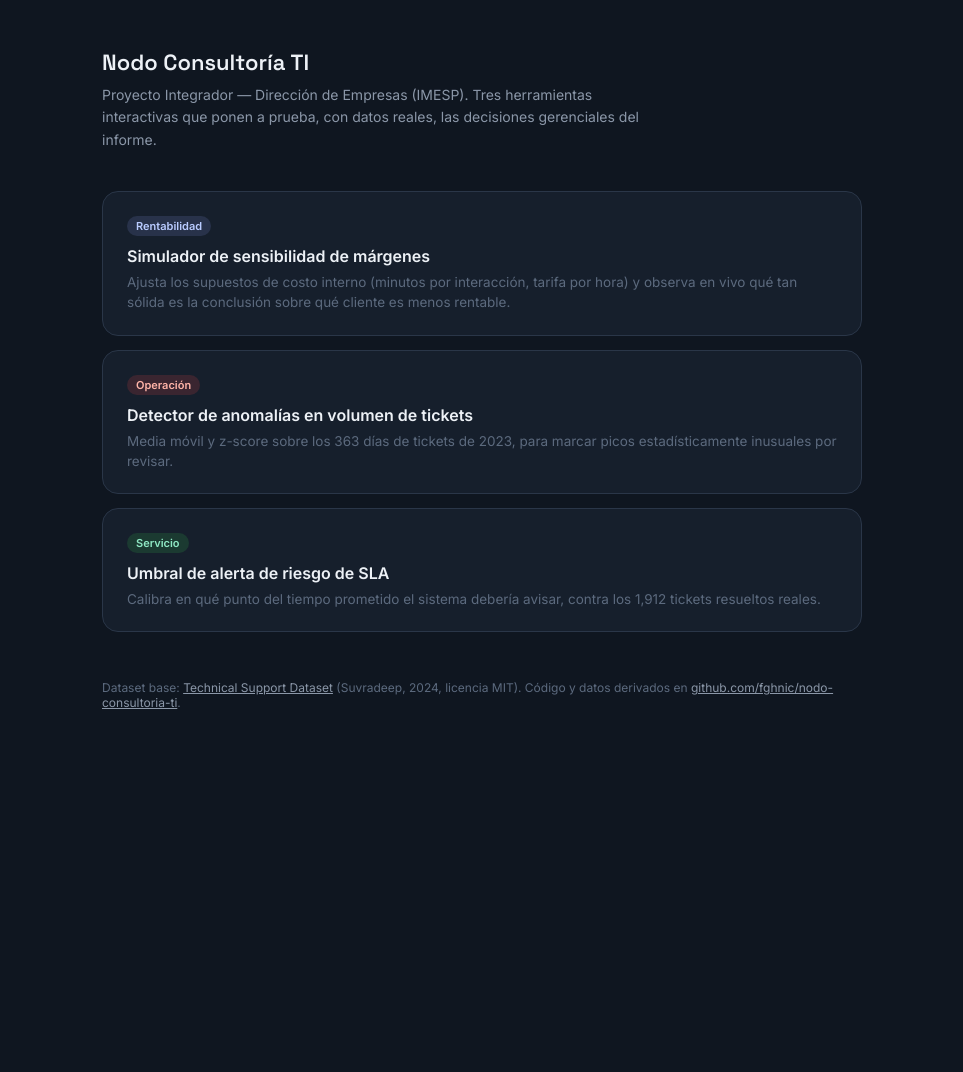
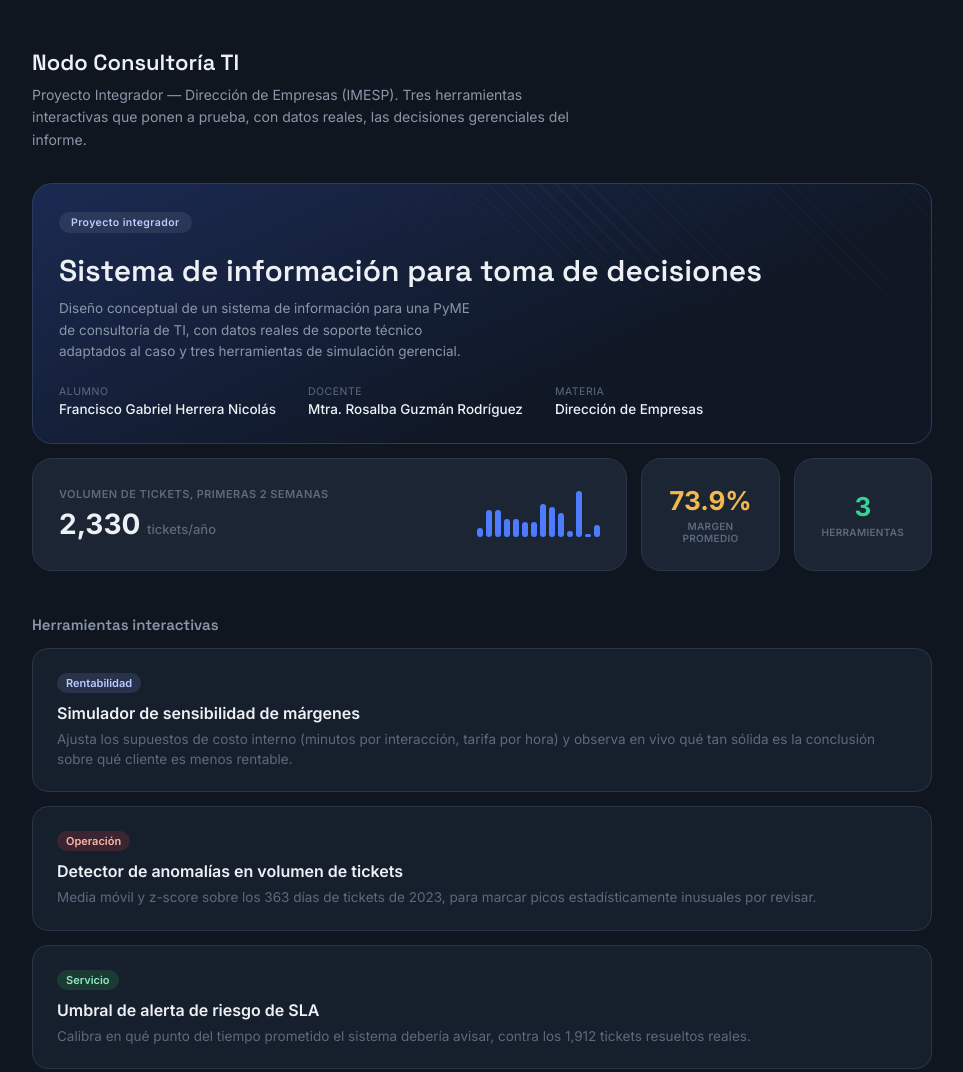
Before and after one commit to fghnic/nodo-consultoria-ti, a plain HTML site: page docs/index.html in a window 1280 px wide. Shown: the top 1072 px of the page, without its empty margins (158-1121 px from the left). Before the commit the page ends 800 px from the top, so only its background shows below. Drawn offline with Linux system fonts and the light colour scheme.

Commit message:
actualizacion de pagina con cambios en el index.html y se agrega archivo .DS_Store

```diff
--- a/docs/index.html
+++ b/docs/index.html
@@ -9,13 +9,62 @@
   :root {
     --bg: #0F1620; --panel: #161F2C; --card: #1B2534; --border: #2A3648;
     --text: #EDF1F6; --text-muted: #8B97A8; --text-faint: #5C6A7E;
-    --blue: #4F7CFF; --coral: #FF6B5C; --green: #34D399;
+    --blue: #4F7CFF; --coral: #FF6B5C; --green: #34D399; --amber: #F5B84F;
   }
   * { box-sizing: border-box; }
-  body { background: var(--bg); color: var(--text); font-family: 'Inter', -apple-system, sans-serif; margin: 0; padding: 48px 32px; }
-  .wrap { max-width: 760px; margin: 0 auto; }
+  body { background: var(--bg); color: var(--text); font-family: 'Inter', -apple-system, sans-serif; margin: 0; padding: 48px 32px 64px; }
+  .wrap { max-width: 900px; margin: 0 auto; }
   .brand { font-family: 'Space Grotesk', sans-serif; font-size: 22px; font-weight: 600; }
-  .subtitle { font-size: 14px; color: var(--text-muted); margin: 8px 0 40px; max-width: 560px; line-height: 1.6; }
+  .subtitle { font-size: 14px; color: var(--text-muted); margin: 8px 0 32px; max-width: 560px; line-height: 1.6; }
+
+  .bento {
+    display: grid;
+    grid-template-columns: repeat(6, 1fr);
+    grid-auto-rows: minmax(90px, auto);
+    gap: 14px;
+    margin-bottom: 44px;
+  }
+  .tile { border-radius: 20px; padding: 26px; position: relative; overflow: hidden; }
+  .tile-primary {
+    grid-column: span 6; grid-row: span 2;
+    background: linear-gradient(155deg, #1B2A52 0%, #101826 65%);
+    border: 1px solid #2C3A5C;
+    display: flex; flex-direction: column; justify-content: space-between;
+    min-height: 220px;
+  }
+  .tile-primary::before {
+    content: ""; position: absolute; inset: 0;
+    background: repeating-linear-gradient(45deg, #ffffff08 0px, #ffffff08 1px, transparent 1px, transparent 12px);
+    mask-image: radial-gradient(ellipse 70% 60% at 100% 0%, #000 60%, transparent 100%);
+    pointer-events: none;
+  }
+  .eyebrow { display: inline-block; padding: 4px 12px; background: #ffffff14; border-radius: 20px; font-size: 10.5px; font-weight: 600; color: #B9CBFF; letter-spacing: 0.04em; margin-bottom: 18px; width: fit-content; }
+  .tile-primary h1 { font-family: 'Space Grotesk', sans-serif; font-size: 30px; font-weight: 600; margin: 0 0 8px; color: var(--text); }
+  .tile-primary .desc { font-size: 13.5px; color: var(--text-muted); max-width: 420px; line-height: 1.6; margin: 0; }
+  .credits { display: flex; gap: 32px; margin-top: 22px; flex-wrap: wrap; position: relative; }
+  .credits div p:first-child { font-size: 10.5px; color: var(--text-faint); text-transform: uppercase; letter-spacing: 0.05em; margin: 0 0 3px; }
+  .credits div p:last-child { font-size: 13.5px; color: var(--text); margin: 0; font-weight: 500; }
+
+  .tile-sparkline { grid-column: span 4; background: var(--card); border: 1px solid var(--border); display: flex; align-items: center; justify-content: space-between; }
+  .tile-sparkline .label { font-size: 11px; font-weight: 600; text-transform: uppercase; letter-spacing: 0.04em; color: var(--text-faint); margin: 0 0 6px; }
+  .tile-sparkline .value { font-size: 28px; font-weight: 700; color: var(--text); margin: 0; }
+  .spark { display: flex; align-items: flex-end; gap: 3px; height: 46px; }
+  .spark div { width: 6px; background: var(--blue); border-radius: 3px; }
+
+  .tile-num { grid-column: span 1; background: var(--card); border: 1px solid var(--border); display: flex; flex-direction: column; align-items: center; justify-content: center; text-align: center; }
+  .tile-num .value { font-size: 26px; font-weight: 700; color: var(--text); margin: 0; }
+  .tile-num .label { font-size: 10px; font-weight: 600; text-transform: uppercase; color: var(--text-faint); letter-spacing: 0.03em; margin: 4px 0 0; }
+
+  .tile-tools { grid-column: span 1; background: var(--card); border: 1px solid var(--border); display: flex; flex-direction: column; align-items: center; justify-content: center; text-align: center; }
+  .tile-tools .value { font-size: 26px; font-weight: 700; color: var(--green); margin: 0; }
+  .tile-tools .label { font-size: 10px; font-weight: 600; text-transform: uppercase; color: var(--text-faint); letter-spacing: 0.03em; margin: 4px 0 0; }
+
+  @media (max-width: 720px) {
+    .tile-primary, .tile-sparkline { grid-column: span 6; }
+    .tile-num, .tile-tools { grid-column: span 3; }
+  }
+
+  h2.section-title { font-family: 'Space Grotesk', sans-serif; font-size: 15px; font-weight: 600; color: var(--text-muted); margin: 0 0 14px; }
   .cards { display: flex; flex-direction: column; gap: 14px; }
   a.card {
     display: block; background: var(--panel); border: 1px solid var(--border); border-radius: 16px;
@@ -37,6 +86,49 @@
     <div class="brand">Nodo Consultoría TI</div>
     <p class="subtitle">Proyecto Integrador — Dirección de Empresas (IMESP). Tres herramientas interactivas que ponen a prueba, con datos reales, las decisiones gerenciales del informe.</p>
 
+    <div class="bento">
+      <div class="tile tile-primary">
+        <div>
+          <span class="eyebrow">Proyecto integrador</span>
+          <h1>Sistema de información para toma de decisiones</h1>
+          <p class="desc">Diseño conceptual de un sistema de información para una PyME de consultoría de TI, con datos reales de soporte técnico adaptados al caso y tres herramientas de simulación gerencial.</p>
+        </div>
+        <div class="credits">
+          <div>
+            <p>Alumno</p>
+            <p>Francisco Gabriel Herrera Nicolás</p>
+          </div>
+          <div>
+            <p>Docente</p>
+            <p>Mtra. Rosalba Guzmán Rodríguez</p>
+          </div>
+          <div>
+            <p>Materia</p>
+            <p>Dirección de Empresas</p>
+          </div>
+        </div>
+      </div>
+
+      <div class="tile tile-sparkline">
+        <div>
+          <p class="label">Volumen de tickets, primeras 2 semanas</p>
+          <p class="value">2,330 <span style="font-size:13px; color:var(--text-faint); font-weight:500;">tickets/año</span></p>
+        </div>
+        <div class="spark" id="spark"></div>
+      </div>
+
+      <div class="tile tile-num">
+        <p class="value" style="color:var(--amber);">73.9%</p>
+        <p class="label">Margen promedio</p>
+      </div>
+
+      <div class="tile tile-tools">
+        <p class="value">3</p>
+        <p class="label">Herramientas</p>
+      </div>
+    </div>
+
+    <h2 class="section-title">Herramientas interactivas</h2>
     <div class="cards">
       <a class="card" href="simulador-margenes.html">
         <span class="tag blue">Rentabilidad</span>
@@ -62,5 +154,13 @@
       Código y datos derivados en <a href="https://github.com/fghnic/nodo-consultoria-ti" target="_blank" rel="noopener noreferrer">github.com/fghnic/nodo-consultoria-ti</a>.
     </footer>
   </div>
+
+<script>
+  const dias = [3, 9, 9, 6, 6, 5, 5, 11, 10, 8, 2, 15, 1, 4];
+  const max = Math.max(...dias);
+  document.getElementById('spark').innerHTML = dias.map(v =>
+    `<div style="height:${Math.max(8, (v / max) * 100)}%;"></div>`
+  ).join('');
+</script>
 </body>
 </html>
```
Also changed, not shown: 1 other file.
